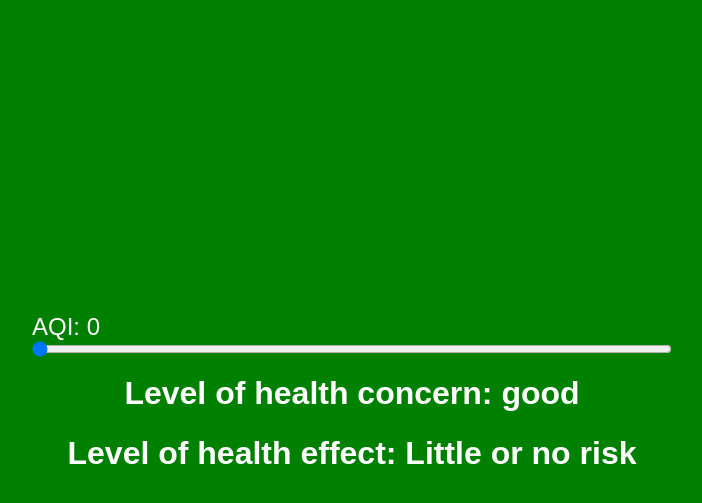
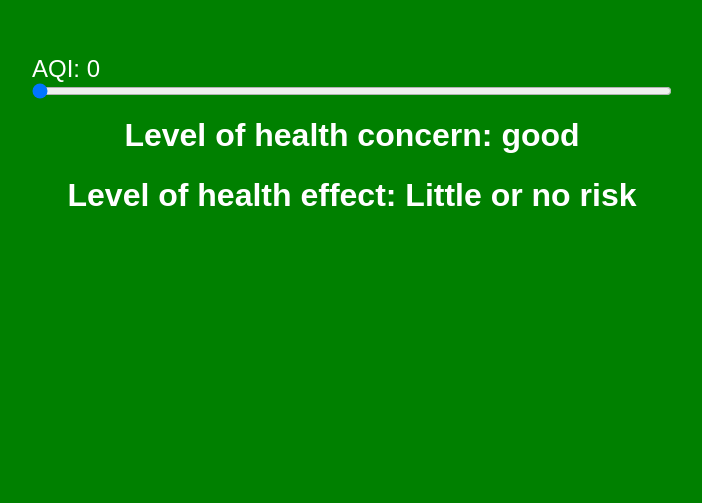
Before and after one commit to Ninni-cfm/day41_Lev1_2_js-vertiefung_conditional-statements-air-quality, a plain HTML site: page index.html in a window 1280 px wide. Shown: the part 263-766 px from the top of the page, without its empty margins (288-990 px from the left). Drawn offline with Linux system fonts and the light colour scheme.

Commit message:
CSS updated

```diff
--- a/assets/css/style.css
+++ b/assets/css/style.css
@@ -7,14 +7,13 @@ body {
     display: flex;
     justify-content: center;
 
-    justify-items: center;
     transition: background-color 0.5s;
 }
 form {
-    padding-top: 45%;
     width: 50%;
     display: flex;
     flex-direction: column;
+    justify-content: center;
 }
 h1,
 h2,
```
